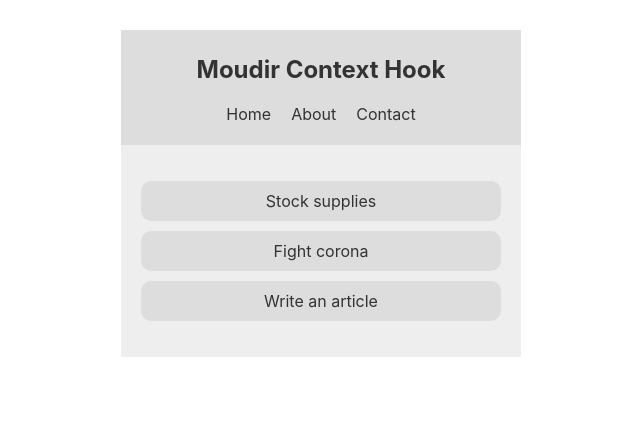
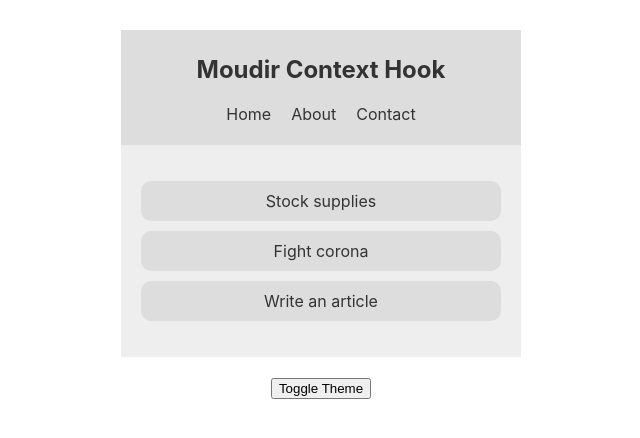
Before and after one commit to abenheni/moudir-hc, a React (Create React App) app: page / in a window 1280 px wide. Shown: the top 438 px of the page, without its empty margins (319-959 px from the left). Built offline with nearby package versions, Linux system fonts and the light colour scheme.

Commit message:
feat: add button to toggle theme in context

```diff
--- a/src/App.js
+++ b/src/App.js
@@ -1,6 +1,7 @@
 import React from 'react';
 import NavBar from './components/NavBar';
 import TaskList from './components/TaskList';
+import ToggleTheme from './components/ToggleTheme';
 import ThemeContextProvider from './contexts/ThemeContext';
 
 function App() {
@@ -9,6 +10,7 @@
       <ThemeContextProvider>
         <NavBar />
         <TaskList />
+        <ToggleTheme />
       </ThemeContextProvider>
     </div>
   );
--- /dev/null
+++ b/src/components/ToggleTheme.js
@@ -0,0 +1,15 @@
+import React, { Component } from 'react';
+import { ThemeContext } from '../contexts/ThemeContext';
+
+class ToggleTheme extends Component {
+    static contextType = ThemeContext;
+
+    render() {
+        const { toggleTheme } = this.context;
+        return(
+            <button onClick={ toggleTheme }>Toggle Theme</button>
+        )
+    }
+}
+
+export default ToggleTheme;
--- a/src/contexts/ThemeContext.js
+++ b/src/contexts/ThemeContext.js
@@ -8,10 +8,13 @@
         light: { content: '#333', ui: '#ddd', bg: '#eee'},
         dark: { content: '#ddd', ui: '#333', bg: '#555' }
     }
+    toggleTheme = () => {
+        this.setState({ isLightTheme: !this.state.isLightTheme });
+    }
 
     render() {
         return (
-            <ThemeContext.Provider value={{...this.state}}>
+            <ThemeContext.Provider value={{ ...this.state, toggleTheme: this.toggleTheme }}>
                 {this.props.children}
             </ThemeContext.Provider>
         )
```
